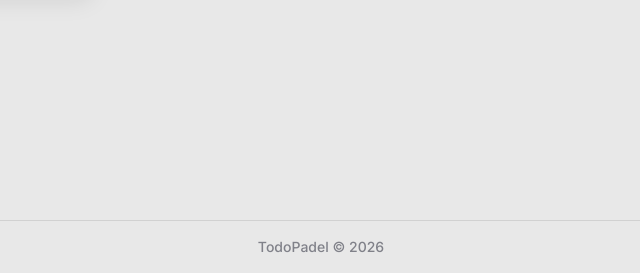
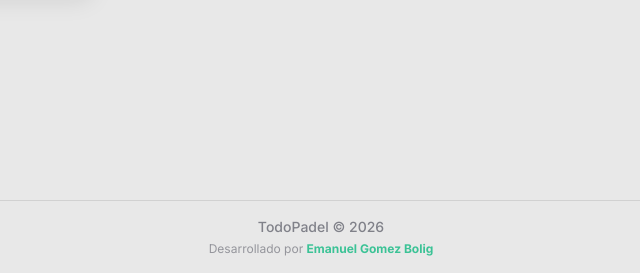
Before and after one commit to EmanuelGBolig/padel_project_web, a Django app: template accounts/templates/accounts/perfil.html in a window 1280 px wide. Shown: the part 527-800 px from the top of the page, without its empty margins (319-959 px from the left). Run offline with Django 5.2, Linux system fonts and the light colour scheme; the template is opened without the code that fills it, so the values that code supplies are empty; parts of the project's set-up code (start-up, migrations or seed data) failed here and were passed over; some libraries are stand-ins or nearby versions.

Commit message:
UI: Add developer portfolio link to global footer

```diff
--- a/theme/templates/base.html
+++ b/theme/templates/base.html
@@ -828,9 +828,18 @@
             </div>
         </div>
         <!-- Footer (Full Width, Sticky Bottom) -->
-        <footer class="footer footer-center p-4 bg-base-200/95 backdrop-blur-md border-t border-base-300 text-base-content/50 text-sm z-[55]">
-            <aside>
-                <p class="font-medium">TodoPadel © {% now "Y" %}</p>
+        <footer class="footer footer-center p-4 bg-base-200/95 backdrop-blur-md border-t border-base-300 text-base-content/50 z-[55]">
+            <aside class="flex flex-col items-center gap-1">
+                <p class="font-medium text-sm">TodoPadel © {% now "Y" %}</p>
+                <p class="text-xs opacity-80">
+                    Desarrollado por
+                    <a href="https://emanuelgbolig.github.io/portfolio/"
+                       target="_blank"
+                       rel="noopener noreferrer"
+                       class="link link-hover text-primary font-bold hover:text-primary-focus transition-colors">
+                        Emanuel Gomez Bolig
+                    </a>
+                </p>
             </aside>
         </footer>
         {% block extra_js %}
```
